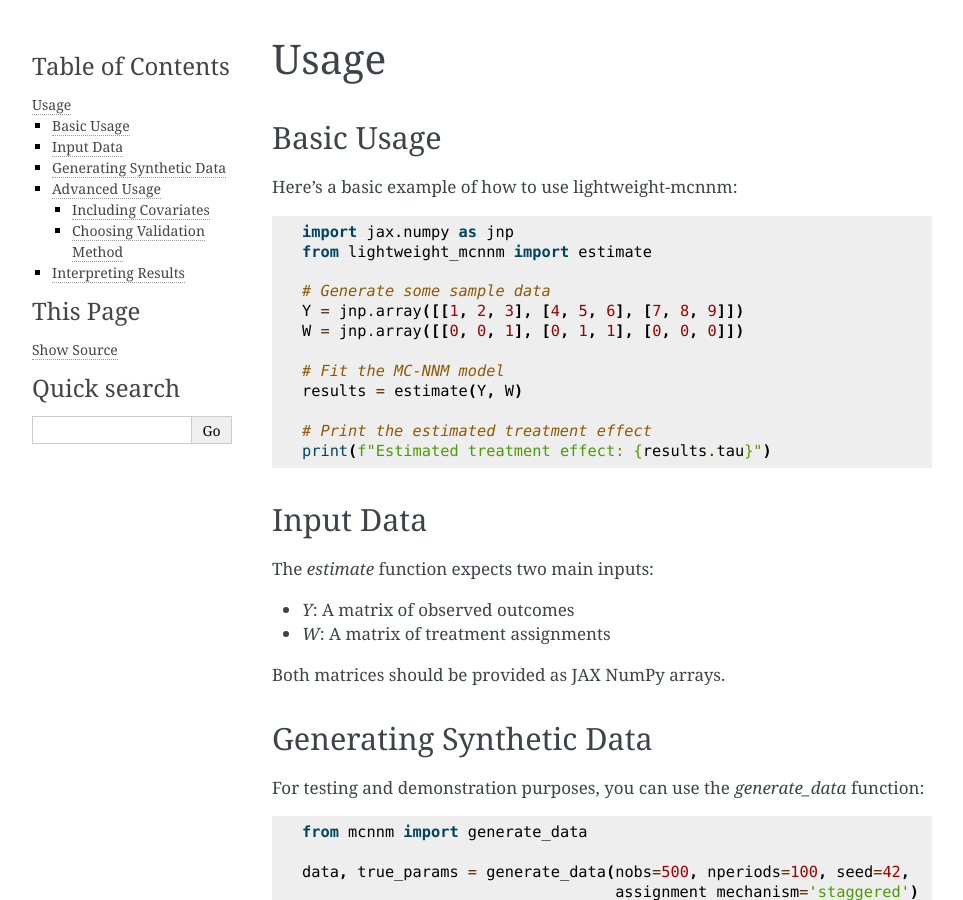
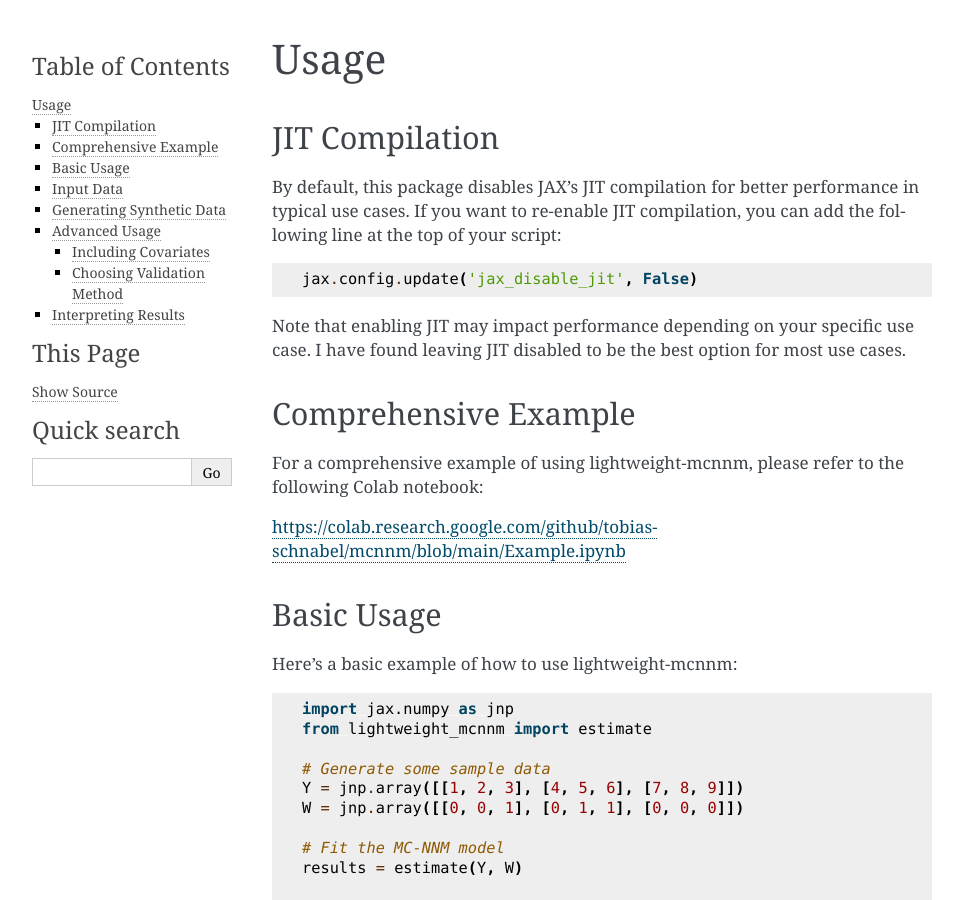
Before and after one commit to tobias-schnabel/mcnnm, a Sphinx documentation site: the page built from docs/usage.rst, in a window 1280 px wide and 900 px high. Shown: the whole window, without its empty margins (148-1111 px from the left). Built offline with Sphinx 7.4.7, drawn with Linux system fonts in a browser that asks for light colours.

Commit message:
documentation update

```diff
--- a/docs/usage.rst
+++ b/docs/usage.rst
@@ -1,5 +1,24 @@
 Usage
 =====
+
+JIT Compilation
+---------------
+By default, this package disables JAX's JIT compilation for better performance in typical use cases. If you want to re-enable JIT compilation, you can add the following line at the top of your script:
+
+.. code-block:: python
+
+   jax.config.update('jax_disable_jit', False)
+
+Note that enabling JIT may impact performance depending on your specific use case. I have found leaving JIT disabled to be the best option for most use cases.
+
+Comprehensive Example
+---------------------
+For a comprehensive example of using lightweight-mcnnm, please refer to the following Colab notebook:
+
+https://colab.research.google.com/github/tobias-schnabel/mcnnm/blob/main/Example.ipynb
+
+
+
 
 Basic Usage
 -----------
```
